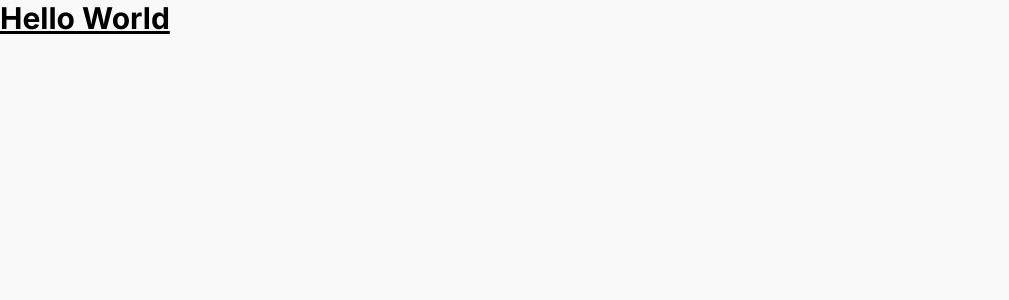
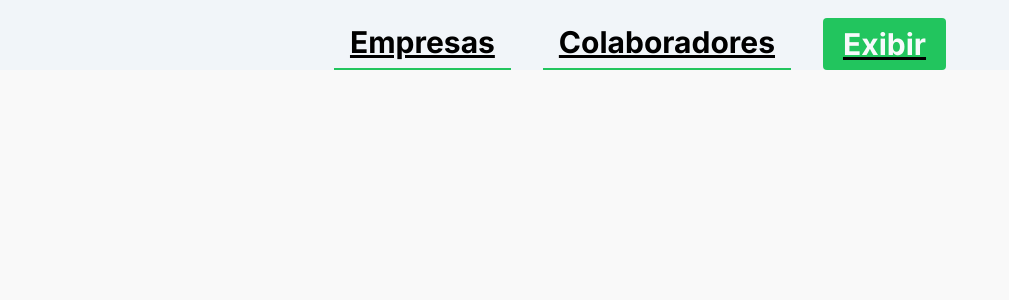
Before and after one commit to euperinotti/folha-pagamento, a Next.js app: page / in a window 1280 px wide. Shown: the top 300 px of the page, without its empty margins (0-1009 px from the left). Built offline with nearby package versions, Linux system fonts and the light colour scheme.

Commit message:
feat: implementing navbar

```diff
--- a/src/templates/Home/index.tsx
+++ b/src/templates/Home/index.tsx
@@ -1,5 +1,10 @@
+import { Navbar } from '@/components/Navbar'
 import { Base } from '../Base'
 
 export const HomeTemplate = () => {
-  return <Base>Hello World</Base>
+  return (
+    <Base>
+      <Navbar />
+    </Base>
+  )
 }
```
